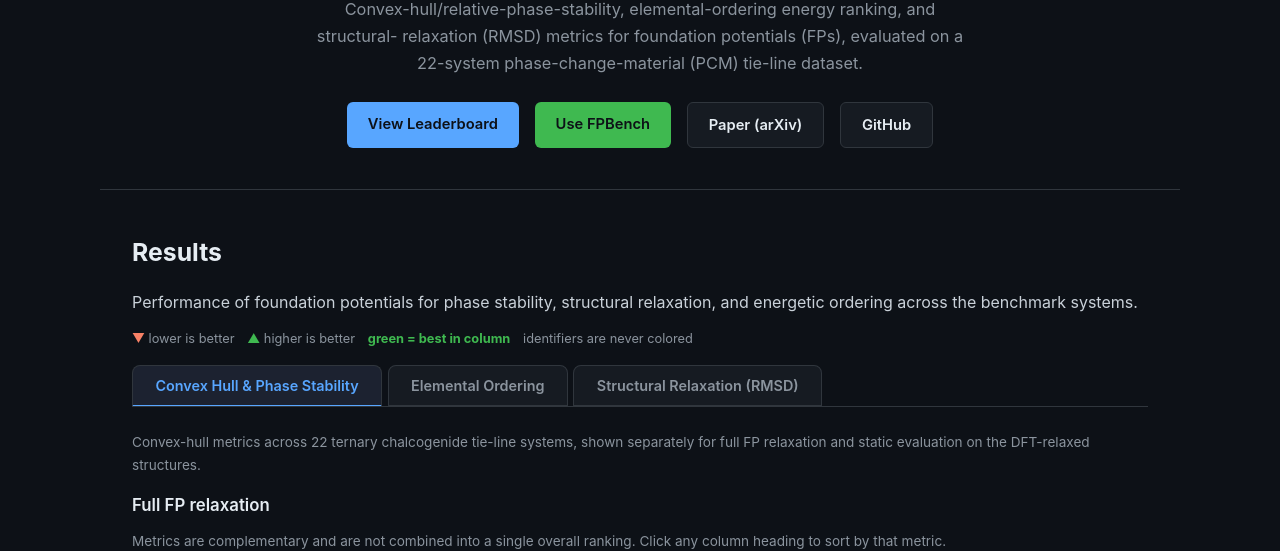
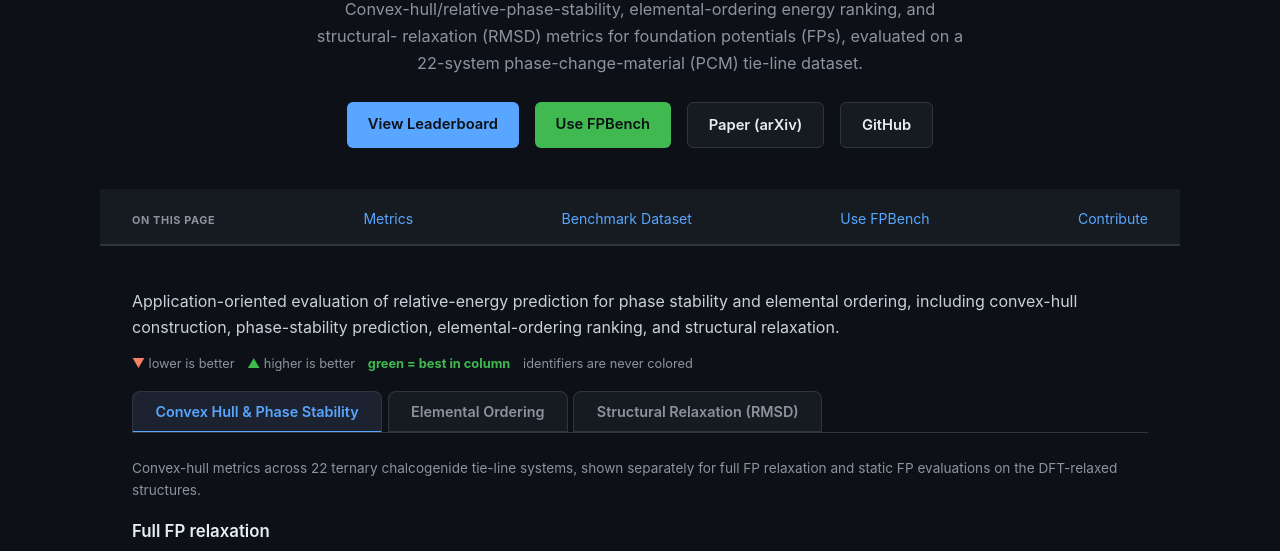
Before and after one commit to kamirian/FPBench, a plain HTML site: page docs/phase-stability-ordering.html in a window 1280 px wide. Shown: the part 259-810 px from the top of the page. Drawn offline with Linux system fonts and the light colour scheme.

Commit message:
docs: scientific ledes, note placement, page navigation, protocol names
Each benchmark page now opens with a description of what that component
evaluates instead of a generic Results heading, using manuscript terminology.
The complementary-metrics note moves out of the leaderboard area and is merged
with the sentence already sitting below each metric-definition table, gaining
the sorting clause there. A compact "On this page" row links the real sections
of each page, and the root README gains a one-line contents list so Contribute
and Citation are reachable.

Aligns two protocol names with their canonical form: static FP evaluations on
the DFT-relaxed structures, and on the DFT-NEB image structures.

No scientific values, metrics, thresholds, analysis code, leaderboard
behaviour, tabs, sorting, scroll controls or citation information changed.

```diff
--- a/docs/phase-stability-ordering.html
+++ b/docs/phase-stability-ordering.html
@@ -232,6 +232,12 @@
     table.dt th { white-space: nowrap; vertical-align: middle; line-height: 1.35;
       padding-top: 0.55rem; padding-bottom: 0.55rem; }
     table.dt td { white-space: nowrap; }
+      .page-nav { max-width: 1080px; margin: 0 auto; padding: 1.1rem 2rem 0; display: flex;
+      flex-wrap: wrap; align-items: baseline; gap: 0.35rem 1rem; font-size: 0.8rem; }
+    .page-nav b { text-transform: uppercase; letter-spacing: 0.6px; font-size: 0.68rem;
+      font-weight: 700; color: var(--muted); }
+    .page-nav a { color: var(--accent); text-decoration: none; }
+    .page-nav a:hover { text-decoration: underline; }
   </style>
 </head>
 <body>
@@ -263,12 +269,20 @@
   </div>
 </div>
 
+<nav class="page-nav" aria-label="On this page">
+    <b>On this page</b>
+    <a href="#metrics">Metrics</a>
+    <a href="#dataset">Benchmark Dataset</a>
+    <a href="#use-fpbench">Use FPBench</a>
+    <a href="#contribute">Contribute</a>
+  </nav>
+
 <!-- ============== RESULTS ============== -->
 <section id="results">
-  <h2>Results</h2>
-  <p>
-    Performance of foundation potentials for phase stability, structural relaxation, and
-    energetic ordering across the benchmark systems.
+  <p class="section-lede">
+    Application-oriented evaluation of relative-energy prediction for phase stability and
+    elemental ordering, including convex-hull construction, phase-stability prediction,
+    elemental-ordering ranking, and structural relaxation.
   </p>
   <div class="col-legend">
     <span><span class="arrow-down">&#9660;</span> lower is better</span>
@@ -286,11 +300,10 @@
   <div id="tab-hull" class="tab-panel active">
     <p style="font-size:0.85rem;color:var(--muted);margin-bottom:1rem;">
       Convex-hull metrics across 22 ternary chalcogenide tie-line systems, shown separately for
-      full FP relaxation and static evaluation on the DFT-relaxed structures.
+      full FP relaxation and static FP evaluations on the DFT-relaxed structures.
     </p>
 
 <h3 style="margin-top:0;">Full FP relaxation</h3>
-    <p style="font-size:0.85rem;color:var(--muted);margin-bottom:0.6rem;">Metrics are complementary and are not combined into a single overall ranking. Click any column heading to sort by that metric.</p>
     <div class="table-scroll">
       <table class="dt hulltable"><thead><tr>
       <th>FP</th>
@@ -333,11 +346,10 @@
   <div id="tab-ordering" class="tab-panel">
     <p style="font-size:0.85rem;color:var(--muted);margin-bottom:1rem;">
       Energy-ranking metrics for elemental orderings at fixed composition and phase, shown
-      separately for full FP relaxation and static evaluation on the DFT-relaxed structures.
+      separately for full FP relaxation and static FP evaluations on the DFT-relaxed structures.
     </p>
 
 <h3 style="margin-top:0;">Full FP relaxation</h3>
-    <p style="font-size:0.85rem;color:var(--muted);margin-bottom:0.6rem;">Metrics are complementary and are not combined into a single overall ranking. Click any column heading to sort by that metric.</p>
     <div class="table-scroll">
       <table class="dt orderingtable"><thead><tr>
       <th>FP</th>
@@ -391,7 +403,6 @@
       volume.
     </p>
 
-    <p style="font-size:0.85rem;color:var(--muted);margin-bottom:0.6rem;">Metrics are complementary and are not combined into a single overall ranking. Click any column heading to sort by that metric.</p>
 <div class="table-scroll">
       <table class="dt rmsdtable"><thead><tr>
       <th>FP</th>
@@ -449,7 +460,7 @@
     <tr><td>RMSD thresholds</td><td>Increasingly strict measures of fidelity.</td></tr>
   </table></div>
 
-  <p style="margin-top:1rem;"><strong style="color:var(--heading);">These metrics are complementary and should be interpreted together rather than combined into a single overall ranking.</strong></p>
+  <p style="margin-top:1rem;"><strong style="color:var(--heading);">These metrics are complementary and should be interpreted together rather than combined into a single overall ranking.</strong> Click any column heading to sort by that metric.</p>
 </section>
 
 <!-- ============== DATASET ============== -->
```
Also changed, not shown: docs/force-error.html (+19 -8 lines), docs/ion-migration-neb.html (+21 -8 lines), 2 other files.
